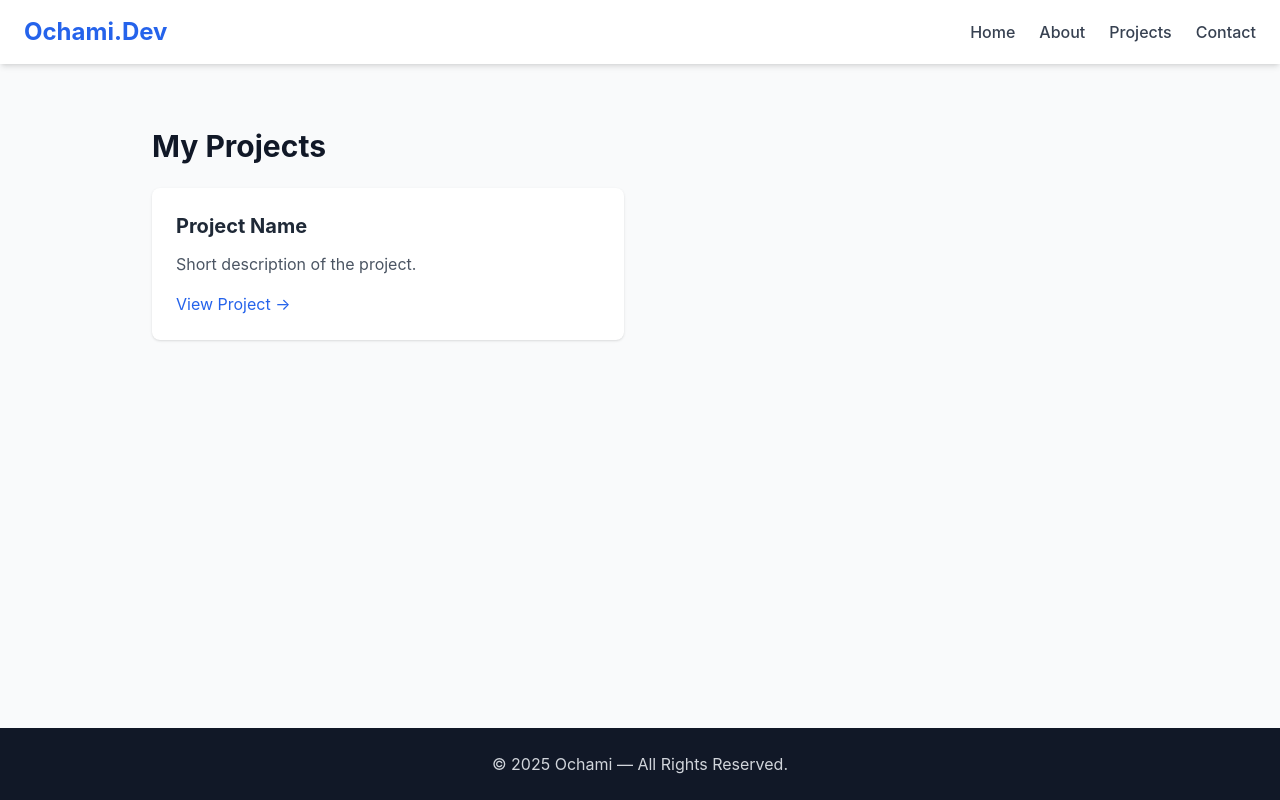
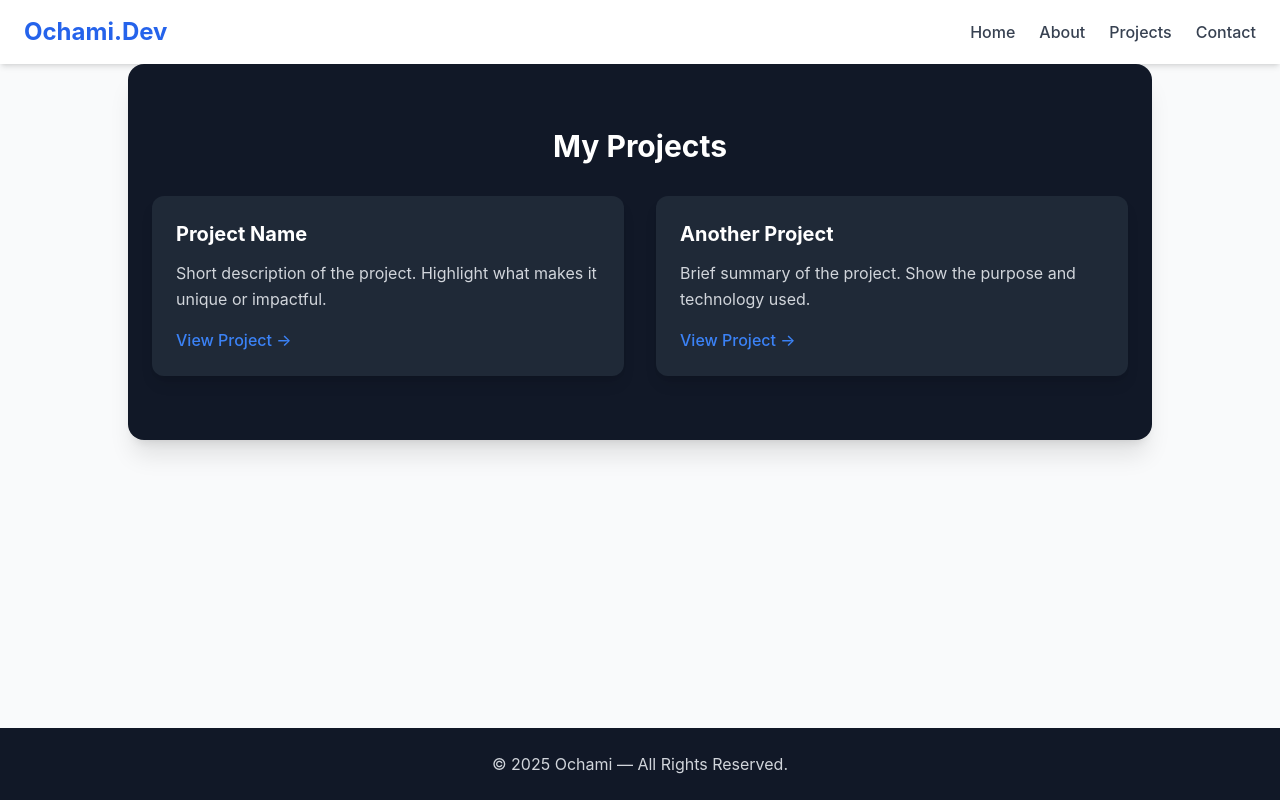
Before and after one commit to ochami-codes/Portfolio, a React (Vite) app: page /projects in a window 1280 px wide. Built offline with nearby package versions, Linux system fonts and the light colour scheme.

Commit message:
Update Projects.jsx

```diff
--- a/src/pages/Projects.jsx
+++ b/src/pages/Projects.jsx
@@ -1,23 +1,48 @@
+import { useEffect, useState } from "react";
+
 export default function Projects() {
+  const [animate, setAnimate] = useState(false);
+
+  useEffect(() => {
+    setAnimate(true);
+  }, []);
+
+  const projects = [
+    {
+      name: "Project Name",
+      description: "Short description of the project. Highlight what makes it unique or impactful.",
+      link: "#",
+    },
+    {
+      name: "Another Project",
+      description: "Brief summary of the project. Show the purpose and technology used.",
+      link: "#",
+    },
+    // more projects to be added here
+  ];
+
   return (
-    <section className="px-6 py-16 max-w-5xl mx-auto">
-      <h2 className="text-3xl font-bold text-gray-900 mb-6">My Projects</h2>
+    <section className="px-6 py-16 max-w-5xl mx-auto bg-gray-900 rounded-2xl shadow-xl">
+      <h2 className="text-3xl font-bold text-white mb-8 text-center">My Projects</h2>
 
       <div className="grid gap-8 md:grid-cols-2">
-        {/* Project Card 1 */}
-        <div className="bg-white shadow rounded-lg p-6">
-          <h3 className="text-xl font-bold text-gray-800">Project Name</h3>
-          <p className="mt-3 text-gray-600">Short description of the project.</p>
-
-          <a
-            className="inline-block mt-4 text-blue-600 hover:underline"
-            href="#"
+        {projects.map((project, index) => (
+          <div
+            key={index}
+            style={{ transitionDelay: `${index * 200}ms` }}
+            className={`bg-gray-800 rounded-xl p-6 shadow-lg transition-transform duration-500 ease-out hover:scale-105 hover:shadow-2xl
+              ${animate ? "opacity-100 translate-y-0" : "opacity-0 translate-y-8"}`}
           >
-            View Project →
-          </a>
-        </div>
-
-        {/* Copy the card and edit for more projects */}
+            <h3 className="text-xl font-bold text-white">{project.name}</h3>
+            <p className="mt-3 text-gray-300 leading-relaxed">{project.description}</p>
+            <a
+              className="inline-block mt-4 text-blue-500 font-medium transition-colors duration-200 hover:text-blue-400 hover:underline"
+              href={project.link}
+            >
+              View Project →
+            </a>
+          </div>
+        ))}
       </div>
     </section>
   );
```
